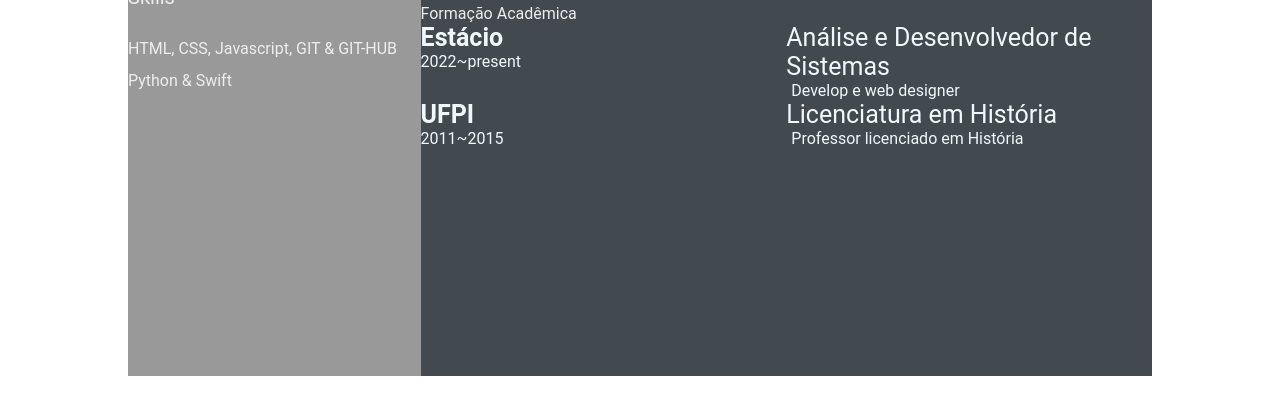
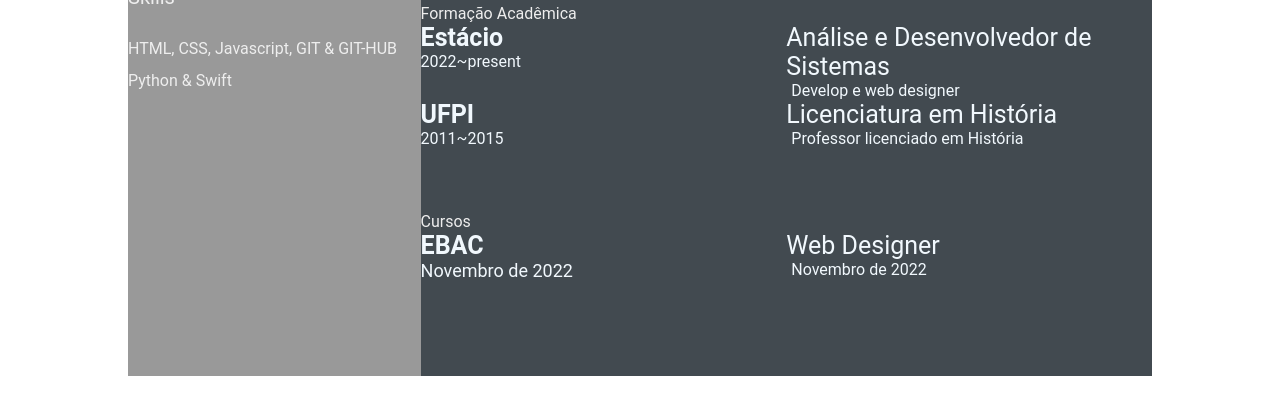
Before and after one commit to Dev-Gabriel-exe/Dev-Gabriel-exe.github.io, a plain HTML site: page index.html in a window 1280 px wide. Shown: the part 475-883 px from the top of the page. Drawn offline with Linux system fonts and the light colour scheme.

Commit message:
day-06 (#5)

```diff
--- a/index.html
+++ b/index.html
@@ -101,6 +101,22 @@
                         </div>
                     </div>
                 </section>
+                <section class="awards-gap">
+                    <div class="right-title">Cursos</div>
+                    <div class="awards-contents">
+                        <div class="awards-left">
+                            <p class="awards-company-name">EBAC</p>
+                            <p class="awards-time-period">Novembro de 2022</p>
+                        </div>
+                        <div class="awards-right">
+                            <p class="awards-name">Web Designer</p>
+                            <p class="awards-desc">
+                                Novembro de 2022
+
+                            </p>
+                        </div>
+                    </div>
+                </section>
 
 
 
```
